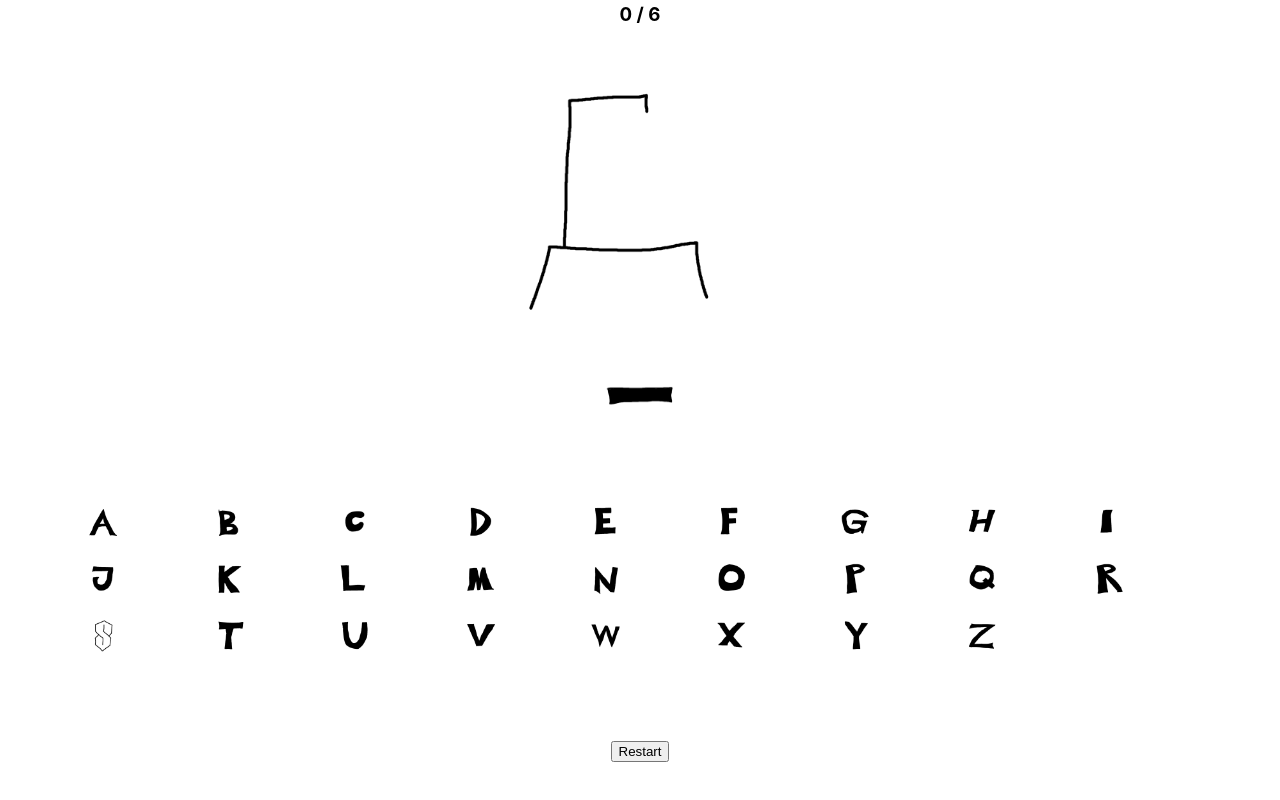
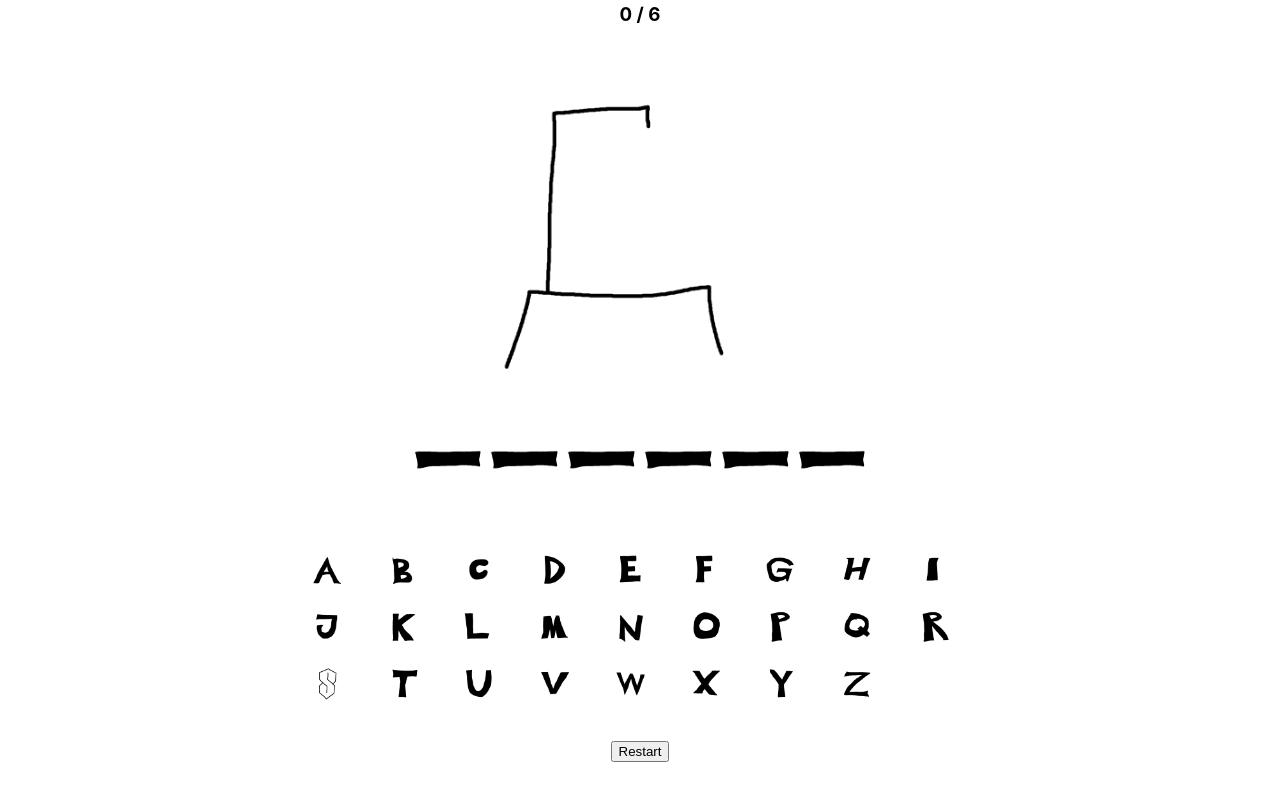
Before and after one commit to AlbiDota/react-bert, a React (Create React App) app: page /Spill in a window 1280 px wide. Shown: the part 853-1653 px from the top of the page. Built offline with nearby package versions, Linux system fonts and the light colour scheme.

Commit message:
hangman game is very close to complete. will start working on the pages and layouts now

```diff
--- a/src/components/HangBertJS/HangBert.css
+++ b/src/components/HangBertJS/HangBert.css
@@ -4,9 +4,12 @@
 
 .grid-container {
     display: grid;
-    grid-template-columns: repeat(9, 1fr); /* 3 equal columns */
-    gap: 0.6rem; /* Space between grid items */
-    padding: 5rem;
+    grid-template-columns: repeat(9, 1fr); /* ni kolonner */
+    gap: 0.6rem; /* mellomrom mellom "tastene" */
+    padding-left: 19rem; /* mellomrom mellom "tastaturet" og ytterkant av siden */
+    padding-right: 19rem;
+    padding-top: 4rem;
+    padding-bottom: 2rem;
 }
 
 .spillBokstaver img{
@@ -19,7 +22,7 @@
 
 }
 
-.popup {
+.popupL, .popupW {
     position: fixed;
     top: 0;
     left: 0;
@@ -31,11 +34,12 @@
     z-index: 1000;
 }
 
-.gameOverpic {
+.gameOverpic, .gameWonpic {
     width: 80%;
     max-width: 600px;
-    animation: fadeIn 0.5s ease-in-out;
+    animation: fadeIn 1s ease-in-out;
 }
+
 @keyframes fadeIn {
     from { opacity: 0; }
     to { opacity: 1; }
--- a/src/components/HangBertJS/HangBert.jsx
+++ b/src/components/HangBertJS/HangBert.jsx
@@ -48,21 +48,32 @@ export default function HangBert() {
     //const [ord1, setOrd1] = useState(tilfeldigOrd()[1]);
     //console.log(ord0); //originalen
     //console.log(ord1); //caps lock
-    const [ord0, setOrd0] = useState(tilfeldigOrd()[0]);
+    const [ord0, setOrd0] = useState(tilfeldigOrd());
     const [tidligereGjett, setTidligereGjett] = useState([]); //list med tidligere gjett
     const [antallFeil, setAntallFeil] = useState(0); //antall feil gjett
-    const [showPopup, setShowPopup] = useState(false); //viser game over png og lyd
+    const [showPopupL, setShowPopupL] = useState(false); //viser game over png og lyd
+    const [showPopupW, setShowPopupW] = useState(false); //viser game won png og lyd
     const [gameWon, setGameWon] = useState(false); //holder styr på om spellet er vunnet
 
     //funksjon for å vise game over png og lyd i åtte sek
     const GameOver = () => {
-        setShowPopup(true);
+        setShowPopupL(true);
         setTimeout(() => {
             const lossAudio = new Audio("/HangBertAssets/audio/lossAudio.mp3");
             lossAudio.play();
         }, 345);
-        setTimeout(() => setShowPopup(false), 8000);
+        setTimeout(() => setShowPopupL(false), 8000);
     }
+
+    const GameWon = () => {
+        setShowPopupW(true);
+        setTimeout(() => {
+            const winAudio = new Audio("/HangBertAssets/audio/winAudio.mp3")
+            winAudio.play();
+        }, 345);
+        setTimeout(() => setShowPopupW(false),5000);
+    }
+
 
     //handleGuess fra knappen
     const handleGuess = (bokstav) => {
@@ -75,6 +86,7 @@ export default function HangBert() {
         if (!ord0.includes(bokstav)) { //hvis ord0 ikke inneholder bokstav
             setAntallFeil((prev) => prev + 1); //øker antall feil med 1
             const wrongAudio = new Audio("/HangBertAssets/audio/wrongAudio.mp3");
+            wrongAudio.volume = 0.15; //setter volum til 15% den var jævla høy jesus
             wrongAudio.play();
 
             //hvis antall feil er 6, så spilles game over lyd etter en liten delay
@@ -83,29 +95,15 @@ export default function HangBert() {
                 GameOver();
             }
         } else { //hvis ord0 inneholder bokstaven, teller vi ant riktige
-            const gjettetRiktig = ord0.split("").every(bokstav =>
-                bokstav === " " || tidligereGjett.includes(bokstav)
+            const gjettetRiktig = ord0.split("").every(b =>
+                b === " " || [...tidligereGjett, bokstav].includes(b)
             );
-        } // DET VAR HER JEG SLAPP
-        // DET VAR HER JEG SLAPP
-        // DET VAR HER JEG SLAPP
-        // DET VAR HER JEG SLAPP
-        // DET VAR HER JEG SLAPP
-        // DET VAR HER JEG SLAPP
-        // DET VAR HER JEG SLAPP
-        // DET VAR HER JEG SLAPP
-        // DET VAR HER JEG SLAPP
-        // DET VAR HER JEG SLAPP
-        // DET VAR HER JEG SLAPP
-        // DET VAR HER JEG SLAPP
-        // DET VAR HER JEG SLAPP
-        // DET VAR HER JEG SLAPP
-        // DET VAR HER JEG SLAPP
-        // DET VAR HER JEG SLAPP
 
-
-
-
+            if (gjettetRiktig) {//hvis gjettetRiktig er sann
+                setGameWon(true);
+                GameWon();
+            }
+        }
     };
 
     //funksjon for å restarte spillet
@@ -113,16 +111,20 @@ export default function HangBert() {
         setOrd0(tilfeldigOrd());
         setTidligereGjett([]);
         setAntallFeil(0);
+        setGameWon(false);
+        setShowPopupL(false);
+        setShowPopupW(false);
     };
 
     return (
         <div className="HangBertContainer">
+            <restart/>
             <h1>Velkommen til HangBert!</h1>
             <h2>Spillet er 'Hangman' og temaet er 'øl i butikk'</h2>
             <h3>{antallFeil} / 6</h3>
 
             {/* bilde for hangmanen og bokstavene*/}
-            <img src={`/HangBertAssets/hangman/${antallFeil}.png`} alt="hangman" style={{width: "18rem"}}/>
+            <img src={`/HangBertAssets/hangman/${antallFeil}.png`} alt="hangman" style={{width: "22rem"}}/>
             <BilderSomTekst ord0={ord0} tidligereGjett={tidligereGjett} id="spillTekst"/>
 
             <div className="HangBertFlex"></div>
@@ -132,12 +134,14 @@ export default function HangBert() {
                         <img key={bokstav}
                         src={`/HangBertAssets/alfabet/${bokstav.toLowerCase()}.png`}
                         alt={bokstav}
-                        onClick={() => handleGuess(bokstav)}
-                        disabled={tidligereGjett.includes(bokstav) || antallFeil === 6}
-                        style=
-                        {{
-                            margin: "0.5rem",cursor:"pointer",width:"2rem",
-                            opacity: tidligereGjett.includes(bokstav) ? 0.5 : 1,
+                        onClick={() => {if (!(tidligereGjett.includes(bokstav) || antallFeil === 6 || gameWon)) {
+                            handleGuess(bokstav);}
+                        }}
+
+                        style= {{
+                            margin: "0.5rem",width:"2rem",
+                            opacity: tidligereGjett.includes(bokstav) || gameWon ? 0.5 : 1,
+                            cursor:tidligereGjett.includes(bokstav) || gameWon ? "not-allowed" : "pointer"
                         }}
                         id = {bokstav}
                         />
@@ -148,9 +152,16 @@ export default function HangBert() {
            <br/><br/><br/>
 
            {/*game over png som ska dukke opp når 'GameOver()' blir kalt*/}
-           {showPopup && (
-                <div className="popup">
+           {showPopupL && (
+                <div className="popupL">
                     <img src="/HangBertAssets/gameOver.png" className="gameOverPic" alt="game over"/>
+                </div>
+           )}
+
+           {/*game won png som ska dukke opp når 'GameWon()' blir kalt*/}
+           {showPopupW && (
+                <div className="popupW">
+                    <img src="/HangBertAssets/gameWon.png" className="gameWonPic" alt="game won"/>
                 </div>
            )}
         </div>
```
Also changed, not shown: public/HangBertAssets/gameWon.png (added), 1 other file (tests, documents, lock files or other folders).
